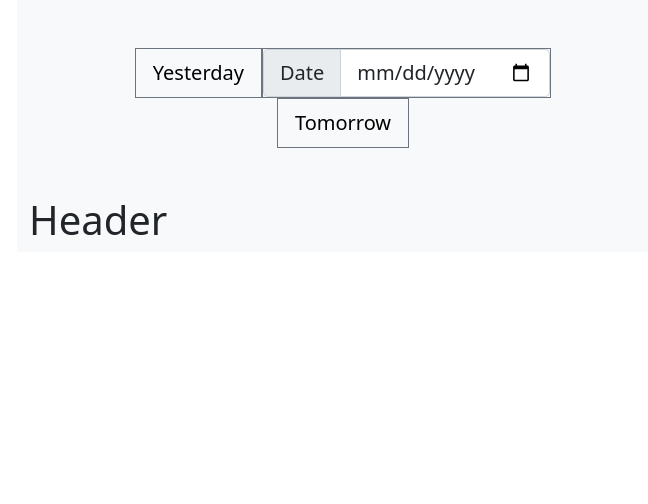
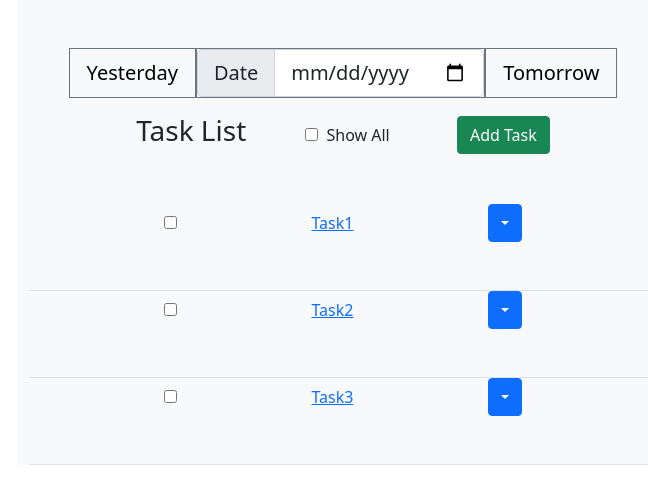
Before and after one commit to mihrab34/taskManager, a React (Create React App) app in the folder ui/: page / in a window 1280 px wide. Shown: the top 504 px of the page, without its empty margins (297-945 px from the left). Built offline with nearby package versions, Linux system fonts and the light colour scheme.

Commit message:
Added TaskAction components

```diff
--- a/ui/package.json
+++ b/ui/package.json
@@ -9,7 +9,7 @@
     "bootstrap": "^5.1.3",
     "react": "^18.1.0",
     "react-dom": "^18.1.0",
-    "react-router-dom": "^5.3.1",
+    "react-router-dom": "^6.3.0",
     "react-scripts": "5.0.1",
     "web-vitals": "^2.1.4"
   },
--- a/ui/src/components/App.jsx
+++ b/ui/src/components/App.jsx
@@ -1,30 +1,29 @@
-import { BrowserRouter as Router, Switch, Route } from "react-router-dom";
+import { BrowserRouter as Router, Routes, Route } from "react-router-dom";
 
 import TaskList from "./TaskList/TaskList";
-import TaskForm from './TaskForm';
+import TaskForm from "./TaskForm";
 
 function App() {
   return (
     <section className="row">
       <article className="col-md-6 offset-md-3 bg-light">
         <Router>
-          <Switch>
-            <Route path="/" exact>
-              <TaskList />
-            </Route>
-            <Route path="/tasks" exact>
-              <TaskList />
-            </Route>
-            <Route path="/tasks/add">
-              <TaskForm action={"add"} />
-            </Route>
-            <Route path="/tasks/edit/:id">
-              <TaskForm action={"edit"} />
-            </Route>
-            <Route path="/tasks/:id">
-              <TaskForm action={""} />
-            </Route>
-          </Switch>
+          <Routes>
+            <Route path="/" exact element={<TaskList />} />
+            <Route path="/tasks" exact element={<TaskList />} />
+            <Route
+              path="/tasks/add"
+              element={<TaskForm action={"add"} />}
+            />
+            <Route
+              path="/tasks/edit/:id"
+              element={<TaskForm action={"edit"} />}
+            />
+            <Route
+              path="/tasks/:id"
+              element={<TaskForm action={""} />}
+            />
+          </Routes>
         </Router>
       </article>
     </section>
--- a/ui/src/components/TaskList/Task/Task.jsx
+++ b/ui/src/components/TaskList/Task/Task.jsx
@@ -0,0 +1,15 @@
+import TaskAction from "./TaskAction"
+import {Link} from "react-router-dom";
+
+export default function Task (props) {
+    return (
+        <section className="d-flex align-items-center justify-content-evenly border-bottom pb-5">
+            <div>
+                <input type="checkbox" name="" id="" />
+            </div>
+            <Link to={`tasks}`}>{props.task}</Link>
+        <TaskAction />
+        </section>
+    )
+
+}
--- a/ui/src/components/TaskList/Task/TaskAction.jsx
+++ b/ui/src/components/TaskList/Task/TaskAction.jsx
@@ -0,0 +1,31 @@
+export default function TaskAction() {
+  return (
+    <div
+      className="btn-group"
+      role="group"
+      aria-label="Button group with nested dropdown"
+    >
+      <div className="btn-group" role="group">
+        <button
+          id="btnGroupDrop1"
+          type="button"
+          className="btn btn-primary dropdown-toggle"
+          data-bs-toggle="dropdown"
+          aria-expanded="false"
+        ></button>
+        <ul className="dropdown-menu " aria-labelledby="btnGroupDrop1">
+          <li className="p-2">
+            <button type="button" className="btn btn-outline-primary">
+              Edit
+            </button>
+          </li>
+          <li className="p-2">
+            <button type="button" className="btn btn-outline-danger">
+              Delete
+            </button>
+          </li>
+        </ul>
+      </div>
+    </div>
+  );
+}
--- a/ui/src/components/TaskList/TaskHeader.jsx
+++ b/ui/src/components/TaskList/TaskHeader.jsx
@@ -1,5 +1,22 @@
+import {Link } from "react-router-dom";
+
 const TaskHeader = () => {
-    return <h1>Header</h1>
-}
+  return (
+    <section className="p-5 pt-3 ">
+      <article className="d-flex align-items-center d-flex justify-content-evenly">
+        <div>
+          <h3>Task List</h3>
+        </div>
+        <div className="">
+          <input type="checkbox" className="" />
+          <span className="p-2">Show All</span>
+        </div>
+        <Link to="tasks/add" className="btn btn-success ml-5">
+          Add Task
+        </Link>
+      </article>
+    </section>
+  );
+};
 
 export default TaskHeader;
--- a/ui/src/components/TaskList/TaskList.jsx
+++ b/ui/src/components/TaskList/TaskList.jsx
@@ -1,11 +1,15 @@
 import TaskNav from "./TaskNav";
 import TaskHeader from "./TaskHeader";
+import Task from "./Task/Task";
 
 const TaskList = () => {
   return (
     <>
       <TaskNav />
       <TaskHeader />
+      <Task task="Task1" />
+      <Task task="Task2" />
+      <Task task="Task3" />
     </>
   );
 };
--- a/ui/src/components/TaskList/TaskNav.jsx
+++ b/ui/src/components/TaskList/TaskNav.jsx
@@ -1,6 +1,6 @@
 const TaskNav = () => {
   return (
-    <nav className="p-5">
+    <nav className="pt-5">
       <ul className="nav justify-content-center align-items-center">
         <li className="nav-item border border-secondary">
           <button type="button" className="btn btn-light btn-lg ">
--- a/ui/src/index.js
+++ b/ui/src/index.js
@@ -2,6 +2,7 @@ import React from "react";
 import ReactDOM from "react-dom/client";
 import App from "./components/App";
 import "bootstrap/dist/css/bootstrap.min.css";
+import "bootstrap/dist/js/bootstrap.min.js";
 import reportWebVitals from "./reportWebVitals";
 
 const root = ReactDOM.createRoot(document.getElementById("root"));
```
Also changed, not shown: 1 other file (tests, documents, lock files or other folders).
